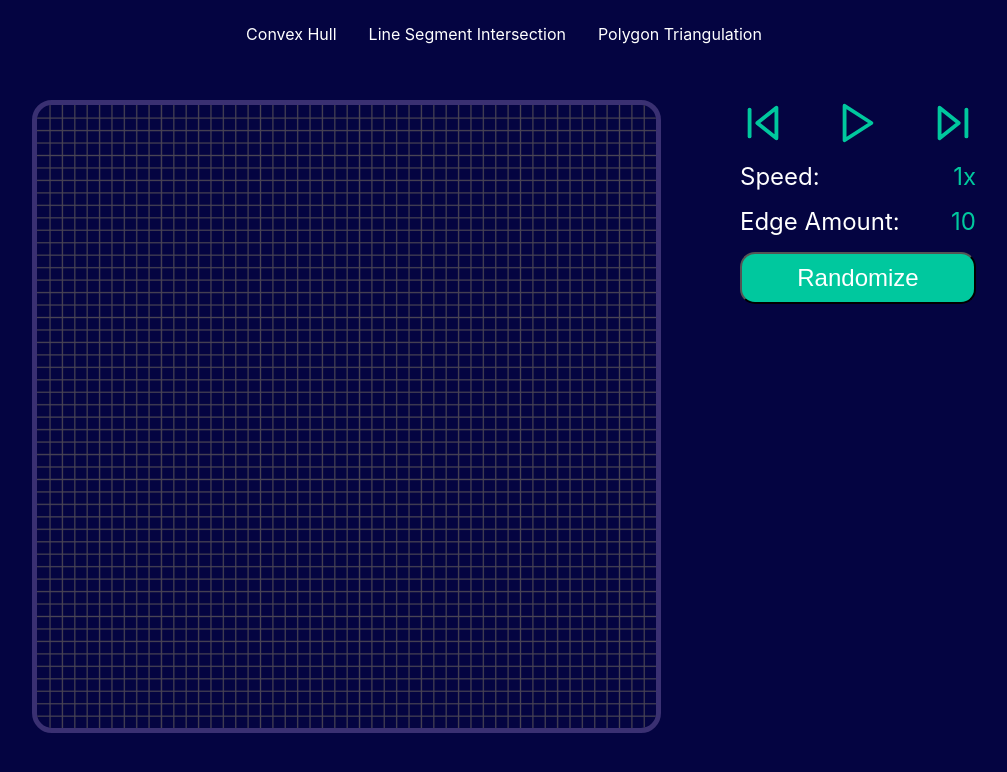
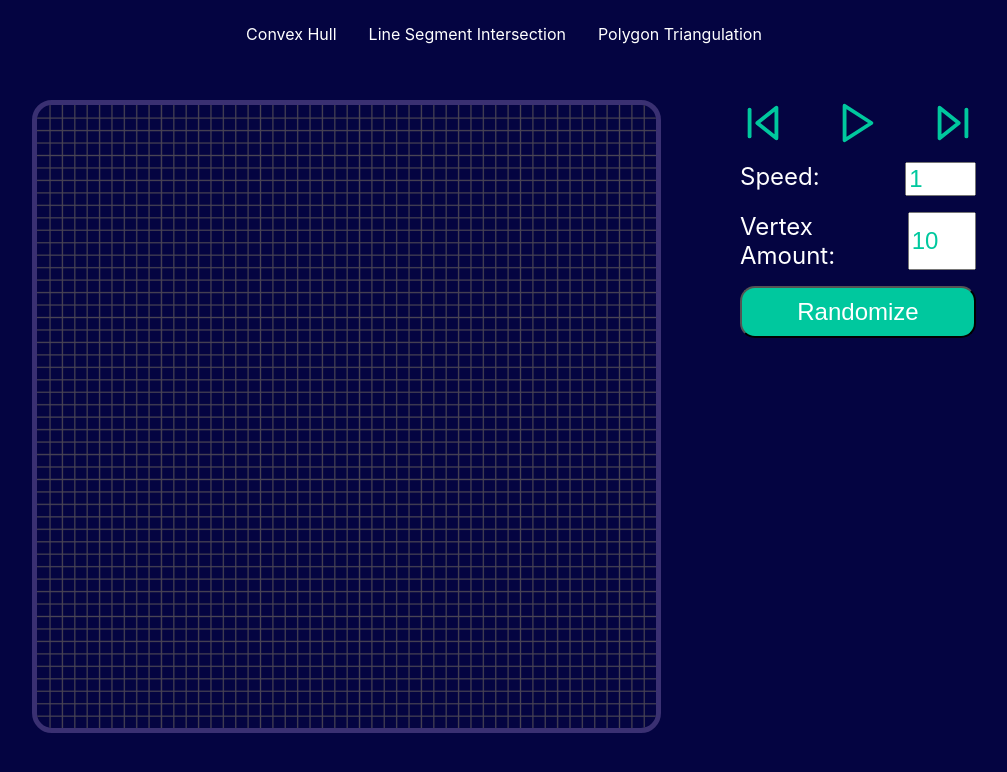
Before and after one commit to SonnyZ789123/computational-geometry-algorithms-visualizer, a React (Create React App) app: page /convex-hull in a window 1280 px wide. Shown: the top 772 px of the page, without its empty margins (136-1143 px from the left). Built offline with nearby package versions, Linux system fonts and the light colour scheme.

Commit message:
Create generate random vertices function

```diff
--- a/src/lib/canvas.ts
+++ b/src/lib/canvas.ts
@@ -7,8 +7,10 @@ import { Vertex } from '../types';
 export const DOT_SIZE = 3;
 export const LINE_WIDTH = 1;
 export const GRID_SIZE = 10;
+export const MIN_DELTA = 1; // Min space between 2 points
 export const CANVAS_WIDTH = 500;
 export const CANVAS_HEIGHT = 500;
+export const TOTAL_POINTS = (CANVAS_WIDTH * CANVAS_HEIGHT) / MIN_DELTA ** 2;
 export const X_MAX = Math.floor(CANVAS_WIDTH / GRID_SIZE);
 export const Y_MAX = Math.floor(CANVAS_HEIGHT / GRID_SIZE);
 
@@ -49,6 +51,21 @@ export function clearCanvas(ctx: CanvasRenderingContext2D) {
   drawGrid(ctx);
 }
 
+export function readyCanvas(
+  canvasRef: React.RefObject<HTMLCanvasElement>
+): CanvasRenderingContext2D | undefined {
+  if (!canvasRef.current) {
+    return;
+  }
+  const canvas = canvasRef.current;
+  const ctx = canvas.getContext('2d');
+  if (!ctx) {
+    return;
+  }
+
+  return ctx;
+}
+
 /// /////////
 // Drawing
 /// /////////
@@ -69,3 +86,25 @@ export function drawEdge(
   ctx.lineTo(v2.x, v2.y);
   ctx.stroke();
 }
+
+/// /////////
+// Generators
+/// /////////
+export function generateRandomVertices(amount: number) {
+  const vertices: Vertex[] = [];
+
+  for (let i = 0; i < amount; i += 1) {
+    const x =
+      Math.floor(Math.random() * (CANVAS_WIDTH / MIN_DELTA)) * MIN_DELTA; // First scale to integers, pick a rondom number between all possible x-coo, then scale back to right size
+    const y =
+      Math.floor(Math.random() * (CANVAS_HEIGHT / MIN_DELTA)) * MIN_DELTA;
+
+    if (!vertices.find((v) => v.x === x && v.y === y)) {
+      vertices.push({ x, y });
+    } else {
+      i -= 1;
+    }
+  }
+
+  return vertices;
+}
--- a/src/modules/ConvexHull.tsx
+++ b/src/modules/ConvexHull.tsx
@@ -1,29 +1,55 @@
-import React, { useRef, useEffect } from 'react';
-import { drawDot, drawEdge, clearCanvas } from '../lib/canvas';
+import React, { useRef, useEffect, useState } from 'react';
+import {
+  clearCanvas,
+  drawDot,
+  generateRandomVertices,
+  readyCanvas,
+} from '../lib/canvas';
 
 import PageWrapper from './_common/PageWrapper';
 import Canvas from './_common/Canvas';
 import Controls from './_common/Controls';
+import { Vertex } from '../types';
 
 function ConvexHull(): JSX.Element {
   const canvasRef = useRef<HTMLCanvasElement>(null);
 
+  const [speed, setSpeed] = useState(1);
+  const [amount, setAmount] = useState(10);
+
+  const [vertices, setVertices] = useState<Vertex[]>([]);
+
+  const randomize = () => {
+    const ctx = readyCanvas(canvasRef);
+    if (ctx) {
+      clearCanvas(ctx);
+      setVertices(generateRandomVertices(amount));
+      vertices.forEach((v) => {
+        drawDot(ctx, v);
+      });
+    }
+  };
+
   useEffect(() => {
-    if (canvasRef.current) {
-      const canvas = canvasRef.current;
-      const ctx = canvas.getContext('2d');
-      if (ctx) {
-        drawDot(ctx, { x: 250, y: 250 });
-        drawEdge(ctx, { x: 250, y: 250 }, { x: 300, y: 300 });
-        clearCanvas(ctx);
-      }
+    const ctx = readyCanvas(canvasRef);
+    if (ctx) {
+      setVertices(generateRandomVertices(amount));
+      vertices.forEach((v) => {
+        drawDot(ctx, v);
+      });
     }
   }, []);
 
   return (
     <PageWrapper>
       <Canvas canvasRef={canvasRef} />
-      <Controls />
+      <Controls
+        speed={speed}
+        setSpeed={setSpeed}
+        amount={amount}
+        setAmount={setAmount}
+        randomize={randomize}
+      />
     </PageWrapper>
   );
 }
--- a/src/modules/_common/Controls.tsx
+++ b/src/modules/_common/Controls.tsx
@@ -1,6 +1,7 @@
 import React from 'react';
 import styled from 'styled-components';
 import colors from '../../global/styles/colors';
+import { TOTAL_POINTS } from '../../lib/canvas';
 
 import { ReactComponent as PlayIcon } from '../../assets/icons/play.svg';
 import { ReactComponent as SkipBackIcon } from '../../assets/icons/skip-back.svg';
@@ -25,17 +26,40 @@ const ControlContainer = styled.div`
   justify-content: space-between;
 `;
 
-const Description = styled.span`
+const Description = styled.label`
   font-size: 1.5rem;
   color: ${colors.white};
 `;
 
-const Input = styled.span`
+const Input = styled.input`
   font-size: 1.5rem;
   color: ${colors.secondary};
+  width: 30%;
 `;
 
-function Controls(): JSX.Element {
+type ControlsProps = {
+  speed: number;
+  setSpeed: React.Dispatch<React.SetStateAction<number>>;
+  amount: number;
+  setAmount: React.Dispatch<React.SetStateAction<number>>;
+  randomize: (e: React.MouseEvent<HTMLButtonElement, MouseEvent>) => void;
+};
+
+function Controls({
+  speed,
+  setSpeed,
+  amount,
+  setAmount,
+  randomize,
+}: ControlsProps): JSX.Element {
+  const handleSpeedChange = (e: React.ChangeEvent<HTMLInputElement>) => {
+    setSpeed(Number(e.target.value));
+  };
+
+  const handleAmountChange = (e: React.ChangeEvent<HTMLInputElement>) => {
+    setAmount(Number(e.target.value));
+  };
+
   return (
     <Container>
       <PlayContainer>
@@ -44,19 +68,32 @@ function Controls(): JSX.Element {
         <SkipForwardIcon />
       </PlayContainer>
       <ControlContainer>
-        <Description>Speed:</Description>
-        <Input>1x</Input>
+        <Description htmlFor='speed'>Speed:</Description>
+        <Input
+          id='speed'
+          name='speed'
+          value={`${speed}`}
+          onChange={handleSpeedChange}
+          type='number'
+          min={0.1}
+          step={0.1}
+          max={3}
+        />
       </ControlContainer>
       <ControlContainer>
-        <Description>Edge Amount:</Description>
-        <Input>10</Input>
+        <Description htmlFor='amount'>Vertex Amount:</Description>
+        <Input
+          id='amount'
+          name='amount'
+          value={amount}
+          onChange={handleAmountChange}
+          type='number'
+          min={3}
+          step={1}
+          max={TOTAL_POINTS / 5} // Accept less than a fifth of the total possible amount of points
+        />
       </ControlContainer>
-      <Button
-        color='secondary'
-        onClick={(e) => {
-          e.preventDefault();
-        }}
-      >
+      <Button color='secondary' onClick={randomize}>
         Randomize
       </Button>
     </Container>
```
Also changed, not shown: .eslintrc.json.
